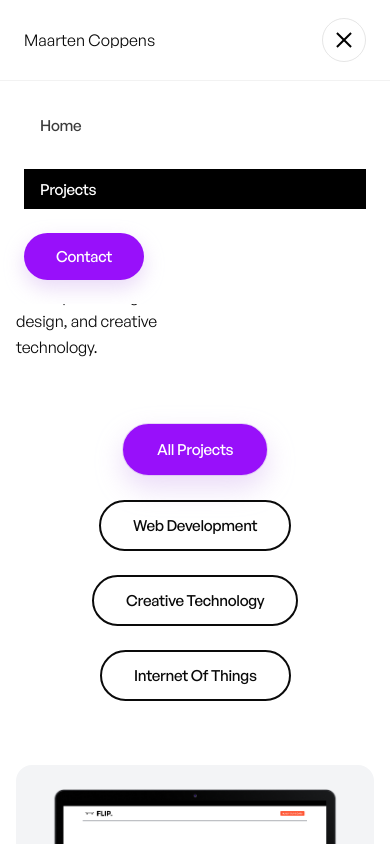
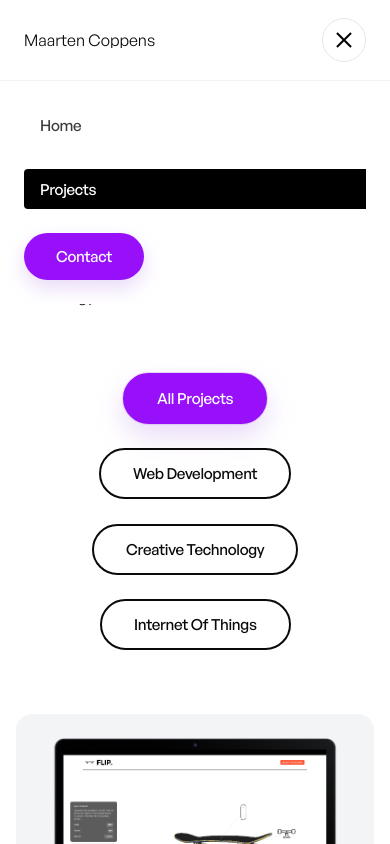
Before and after one commit to maartencoppens/great-portfolio, a Next.js app: page /projects in a window 390 px wide. Both pictures are taken after a click on the button "Toggle navigation menu". Shown: the top 844 px of the page. Built offline with nearby package versions, Linux system fonts and the light colour scheme.

Commit message:
Refactor Navbar component styles for improved consistency; adjust class order for better readability. Update Projects page layout for responsive design.

```diff
--- a/app/components/Navbar.tsx
+++ b/app/components/Navbar.tsx
@@ -176,7 +176,7 @@ const Navbar = () => {
               key={link.href}
               href={link.href}
               aria-current={isActiveRoute(link.href) ? "page" : undefined}
-              className={`rounded-m px-s py-xs text-body transition-colors duration-200 ${
+              className={`px-s py-xs text-body transition-colors rounded-l duration-200 ${
                 isActiveRoute(link.href)
                   ? "bg-black text-white"
                   : "text-text-primary/80 hover:bg-black/5"
--- a/app/projects/page.tsx
+++ b/app/projects/page.tsx
@@ -30,7 +30,7 @@ const Projects = () => {
 
   return (
     <section className="flex flex-col gap-xl pt-xl container mx-auto">
-      <div className="w-1/2">
+      <div className="md:w-1/2">
         <SmallInfoCard content="Selected Work" />
         <Text.Header as="h1" className="pt-s">
           My Projects
```
